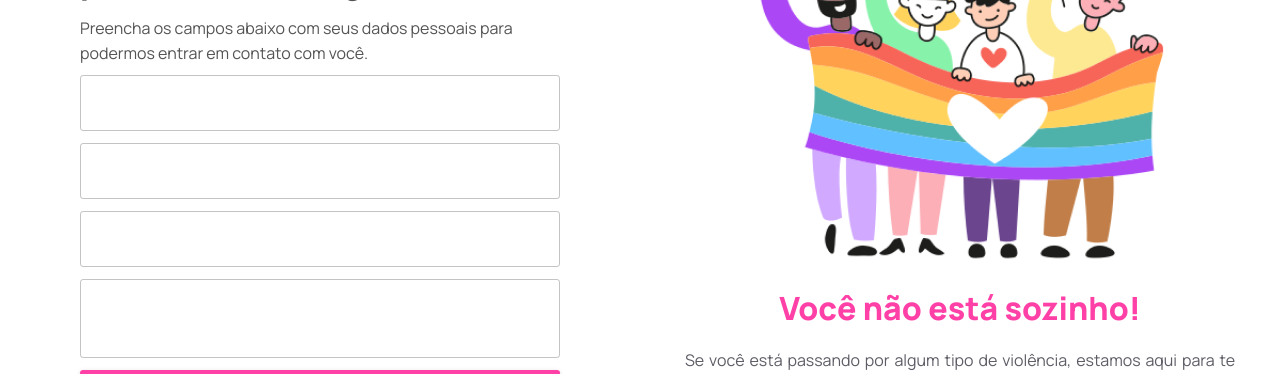
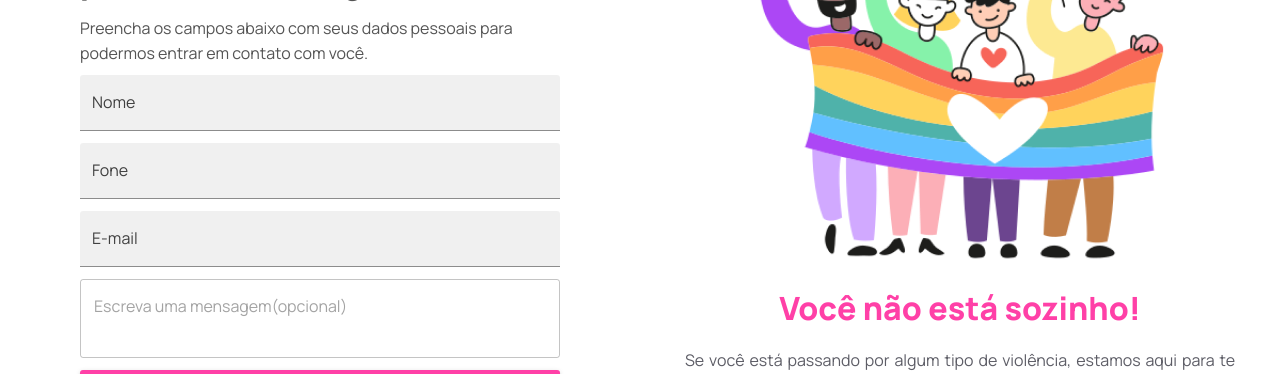
Before and after one commit to GrupoCPB/paisafetivos-web-frontend, a React (Create React App) app: page /preciso-de-ajuda in a window 1280 px wide. Shown: the part 231-605 px from the top of the page. Built offline with nearby package versions, Linux system fonts and the light colour scheme.

Commit message:
refatoramentos

```diff
--- a/src/components/Header/MenuReponsive/MenuResponsive.jsx
+++ b/src/components/Header/MenuReponsive/MenuResponsive.jsx
@@ -17,7 +17,7 @@ export function MenuResponsive({ opens }) {
   };
 
   const pages = [
-    { id: 1, title: "Como ajudar", rounting: "/" },
+    { id: 1, title: "Como ajudar", rounting: "/como-ajudar" },
     { id: 2, title: "Parceiros", rounting: "/parceiros" },
     // O blog será constrído em um momento posterior
     // { id: 3, title: "Blog", rounting: "/" }
--- a/src/pages/needHelp/NeedHelp.jsx
+++ b/src/pages/needHelp/NeedHelp.jsx
@@ -52,7 +52,21 @@ export function NeedHelp() {
             >
               Preencha os campos abaixo com seus dados pessoais para podermos entrar em contato com você.
             </Typography>
-            <Form />
+            <Form
+              subject="Preciso de ajuda"
+              variant="filled"
+              label="Nome"
+              type="text"
+              name="Nome"
+              placeholder="Nome"
+              name2="fone"
+              label2="Fone"
+              placeholder2="Fone"
+              type3="email"
+              label3="E-mail"
+              placeholder3="E-mail"
+              placeholderMultiline="Escreva uma mensagem(opcional)"
+            />
           </Box>
         </Box>
         <Box
```
